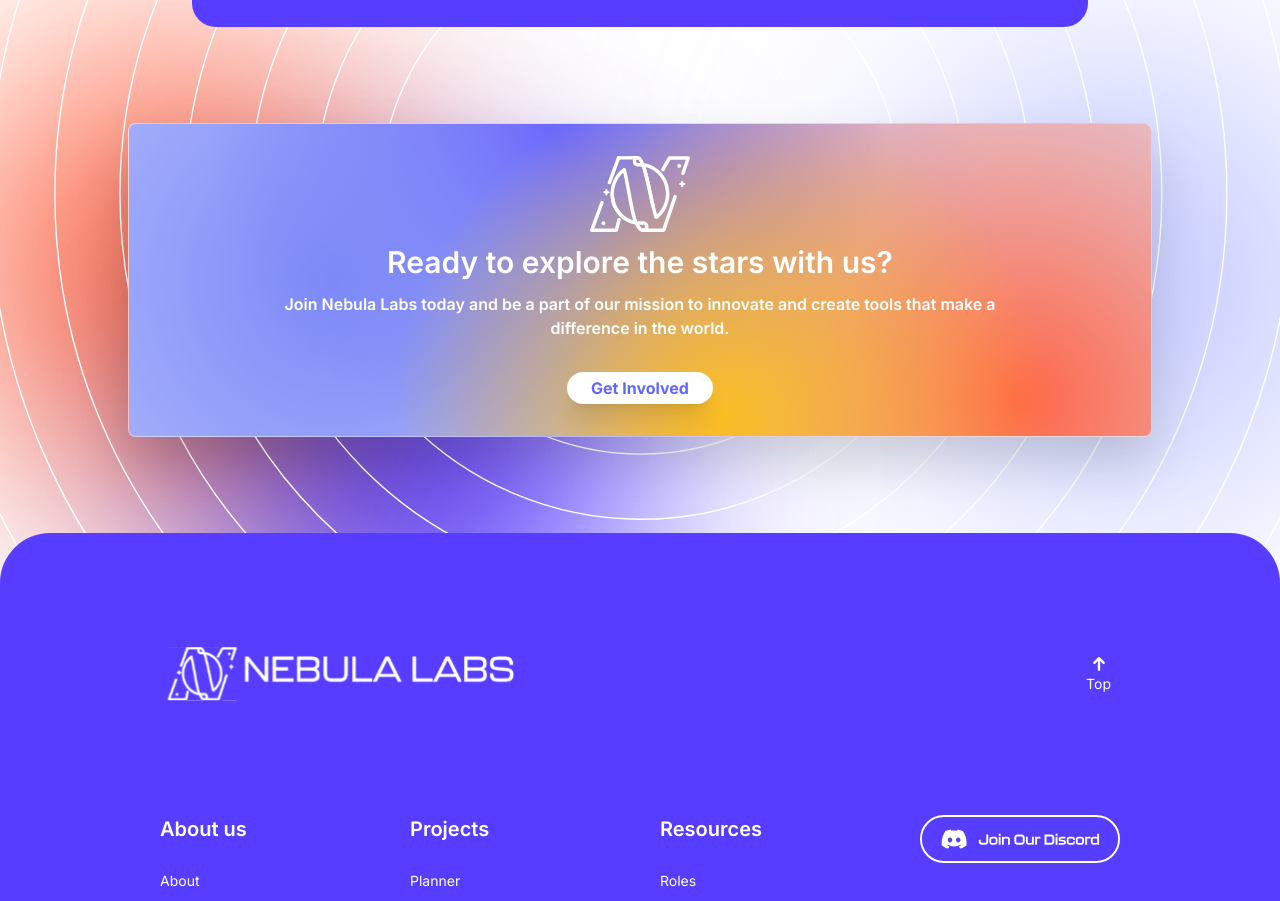
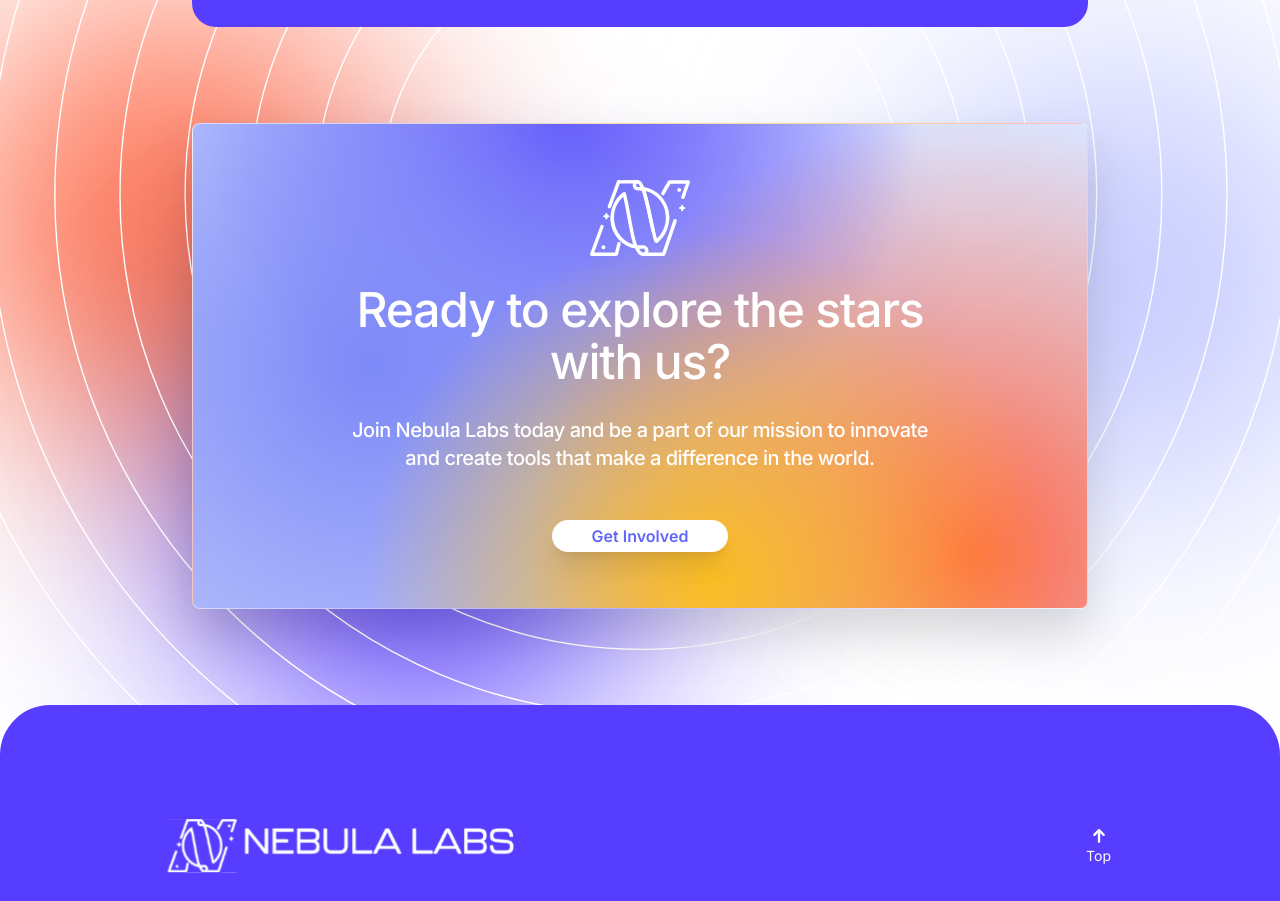
Before and after one commit to UTDNebula/website-v2, a Next.js app: page / in a window 1280 px wide. Shown: the part 3520-4421 px from the top of the page. Built offline with nearby package versions, Linux system fonts and the light colour scheme.

Commit message:
Fix sizing on CTA

```diff
--- a/src/components/CTA.tsx
+++ b/src/components/CTA.tsx
@@ -17,7 +17,7 @@ const CTA = () => {
       </div>
 
       <div
-        className="mx-6 md:max-w-5xl md:px-36 py-8 sm:px-20 px-12 text-white text-center flex flex-col place-items-center rounded-lg gap-3 font-semibold drop-shadow-2xl hover:scale-105 duration-200 scale-100 transition-transform border border-opacity-50 border-white"
+        className="mx-6 md:max-w-4xl md:px-36 py-14 sm:px-20 px-12 text-white text-center flex flex-col place-items-center rounded-lg gap-7 font-medium drop-shadow-2xl hover:scale-105 duration-200 scale-100 transition-transform border border-opacity-50 border-white"
         style={{
           backgroundColor: 'hsla(226,100%,93%,1)',
           backgroundImage: `radial-gradient(circle at 58% 94%, hsla(43,96%,56%,1) 0px, transparent 50%),
@@ -27,12 +27,12 @@ const CTA = () => {
         }}
       >
         <Image src={'/icon-white.svg'} alt={'logo'} width={100} height={0} />
-        <h3 className="text-3xl">Ready to explore the stars with us?</h3>
-        <p className="">
+        <h3 className="text-5xl tracking-tight leading-[3.25rem]">Ready to explore the stars with us?</h3>
+        <p className="tracking-tight text-xl">
           Join Nebula Labs today and be a part of our mission to innovate and create tools that make
           a difference in the world.
         </p>
-        <button className="w-min rounded-full bg-white text-cornflower-500 px-6 py-1 mt-5 whitespace-nowrap font-bold shadow-xl hover:shadow-lg duration-75 transition-shadow">
+        <button className="w-min rounded-full bg-white text-cornflower-500 px-10 py-1 mt-5 whitespace-nowrap font-semibold shadow-xl hover:shadow-lg duration-75 transition-shadow">
           Get Involved
         </button>
       </div>
```
Also changed, not shown: src/pages/index.tsx (+0 -13 lines).
